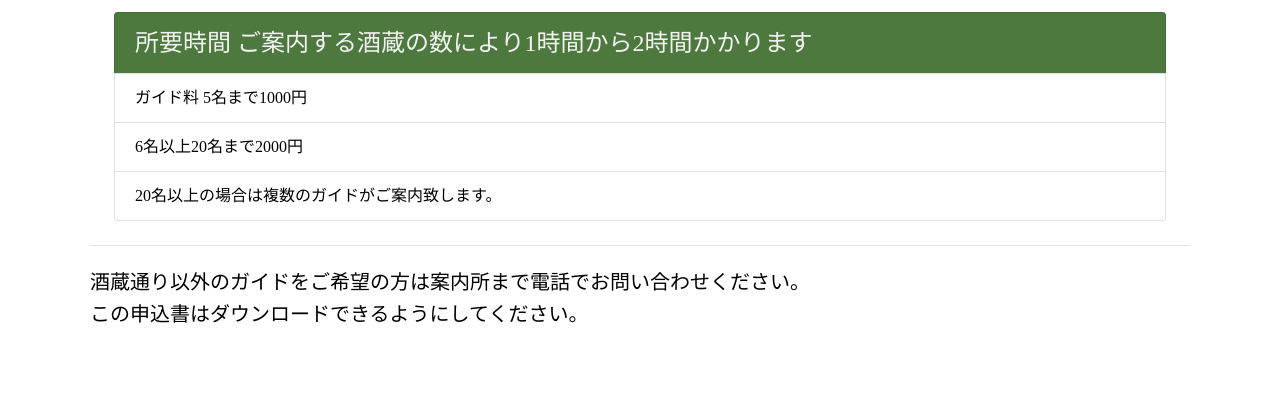
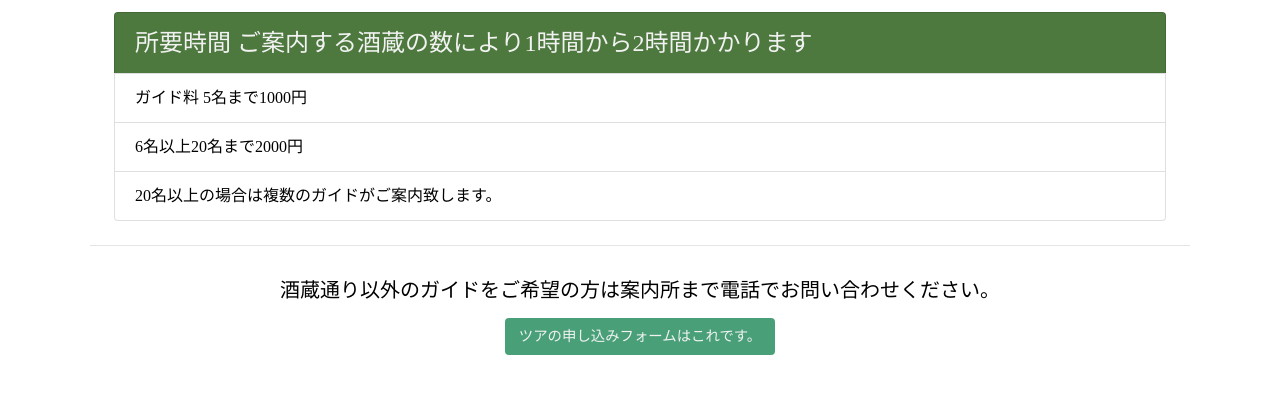
Before and after one commit to todaatsushi/hhts_website, a Django app: page /guide/ in a window 1280 px wide. Shown: the part 567-970 px from the top of the page. Before the commit the page ends 890 px from the top, so only its background shows below. Run offline with Django 3.2, Linux system fonts and the light colour scheme; some libraries are stand-ins or nearby versions; some web fonts are replaced.

Commit message:
updated guide page, added download button

```diff
--- a/blog/templates/hh2/guide.html
+++ b/blog/templates/hh2/guide.html
@@ -14,7 +14,7 @@
 
     </div>
 
-    <section class="">
+    <section>
       <ul class="list-group mx-4">
         <li class="list-group-item activate guide-top">所要時間 ご案内する酒蔵の数により1時間から2時間かかります</li>
         <li class="list-group-item">ガイド料 5名まで1000円</li>
@@ -23,14 +23,11 @@
       </ul>
     </section>
     <hr class="my-4">
-      <h5 class="">
+    <section class="guide-footer">
+      <h5 class="my-2">
         酒蔵通り以外のガイドをご希望の方は案内所まで電話でお問い合わせください。
       </h5>
-      <h5 class="">
-        この申込書はダウンロードできるようにしてください。
-      </h5>
-    <section>
-
+      <a href="/media/pdf/book_form.pdf" download class="btn btn-custom-3 my-2">ツアの申し込みフォームはこれです。</a>
     </section>
 
   </div>
--- a/static/hhts/css/guide.css
+++ b/static/hhts/css/guide.css
@@ -19,3 +19,11 @@
 .guide-main {
   padding: 20px;
 }
+
+.guide-footer {
+  display: flex;
+  flex-direction: column;
+  margin-bottom: 20px;
+  justify-content: space-around;
+  align-items: center;
+}
```
Also changed, not shown: blog/static/hhts/css/guide.css (+8 -0 lines).
